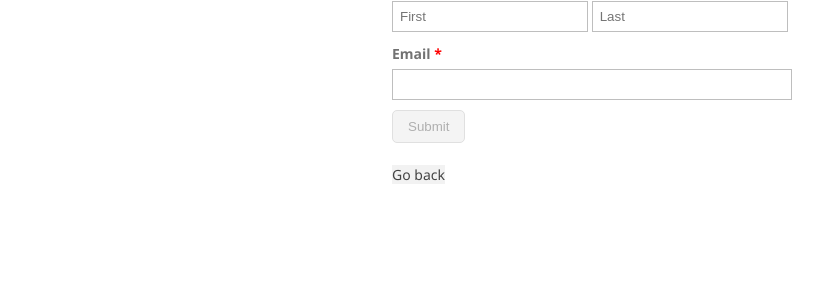
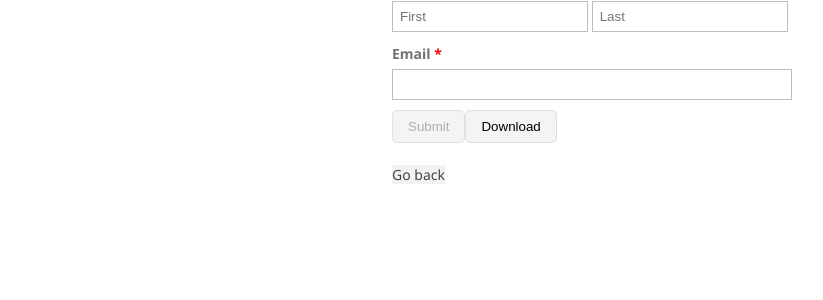
Before and after one commit to colidescope/discover, a Jekyll site: the page built from docs/download.md, in a window 1280 px wide. Shown: the part 171-471 px from the top of the page, without its empty margins (178-1001 px from the left). Built offline with Jekyll 4.4.1, drawn with Linux system fonts in a browser that asks for light colours; nearby versions of some CDN libraries; our own code applies the rules of GitHub Pages for plain Markdown files.

Commit message:
add download button

```diff
--- a/docs/_layouts/download.html
+++ b/docs/_layouts/download.html
@@ -45,7 +45,7 @@
                   <input type="email" id="emailField" name="Email" class="field-long" />
               </li>
               <li>
-                  <button class="button" type="submit" id="submit-form">Submit</button>
+                  <button class="button" type="submit" id="submit-form">Submit</button><button class="button" type="download" id="download-form">Download</button>
               </li>
           </ul>
           </form>
```
